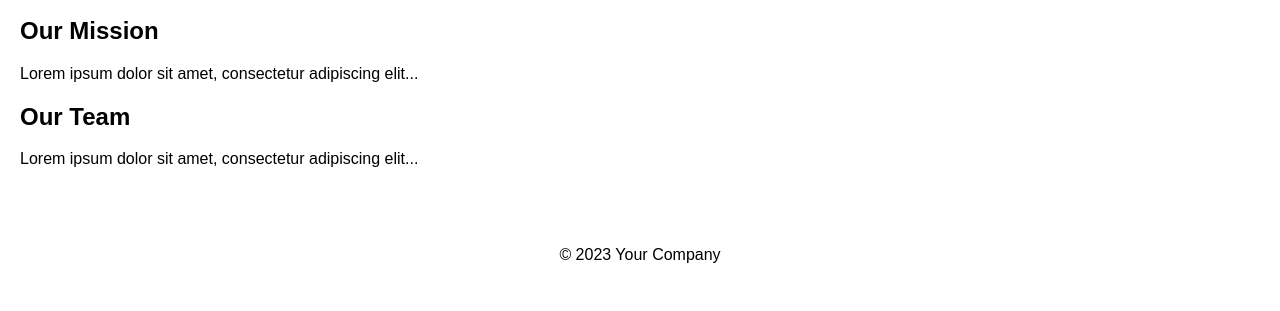
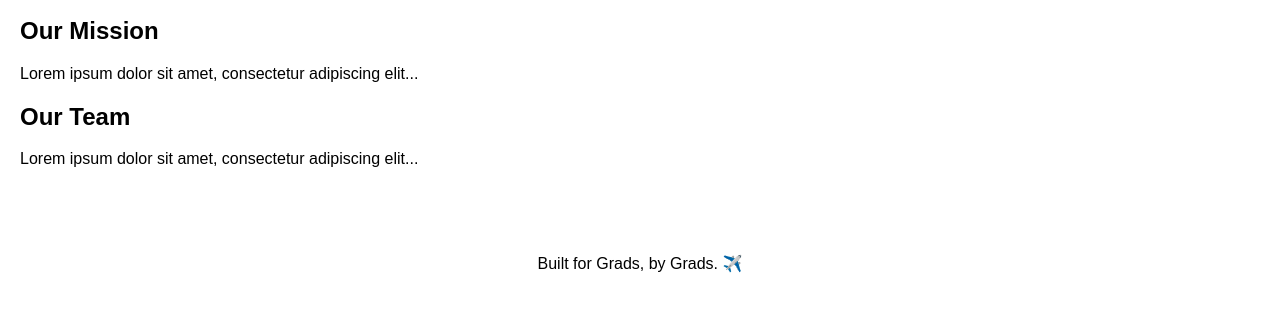
Before and after one commit to AirForceGrads/AirForceGrads.github.io, a plain HTML site: page about.html in a window 1280 px wide. Shown: the part 147-458 px from the top of the page. Drawn offline with Linux system fonts and the light colour scheme.

Commit message:
Add files via upload

```diff
--- a/about.html
+++ b/about.html
@@ -41,7 +41,11 @@
     </main>
 
     <footer>
-        <p>&copy; 2023 Your Company</p>
+        <div class="Grid__Container-tyxe4p-1 dnEMkw">
+            <p style="text-align:center;margin-top:1.45rem" opacity="0.8" class="Typography__P-sc-1l5y7hc-0 eDKZBx">
+                <!-- -->Built for Grads,
+                <!-- -->by Grads. <span style="color:rgb(0, 110, 255)"> ✈️ </span></p>
+        </div>
     </footer>
 </body>
 
```
Also changed, not shown: index.html (+0 -1 lines).
